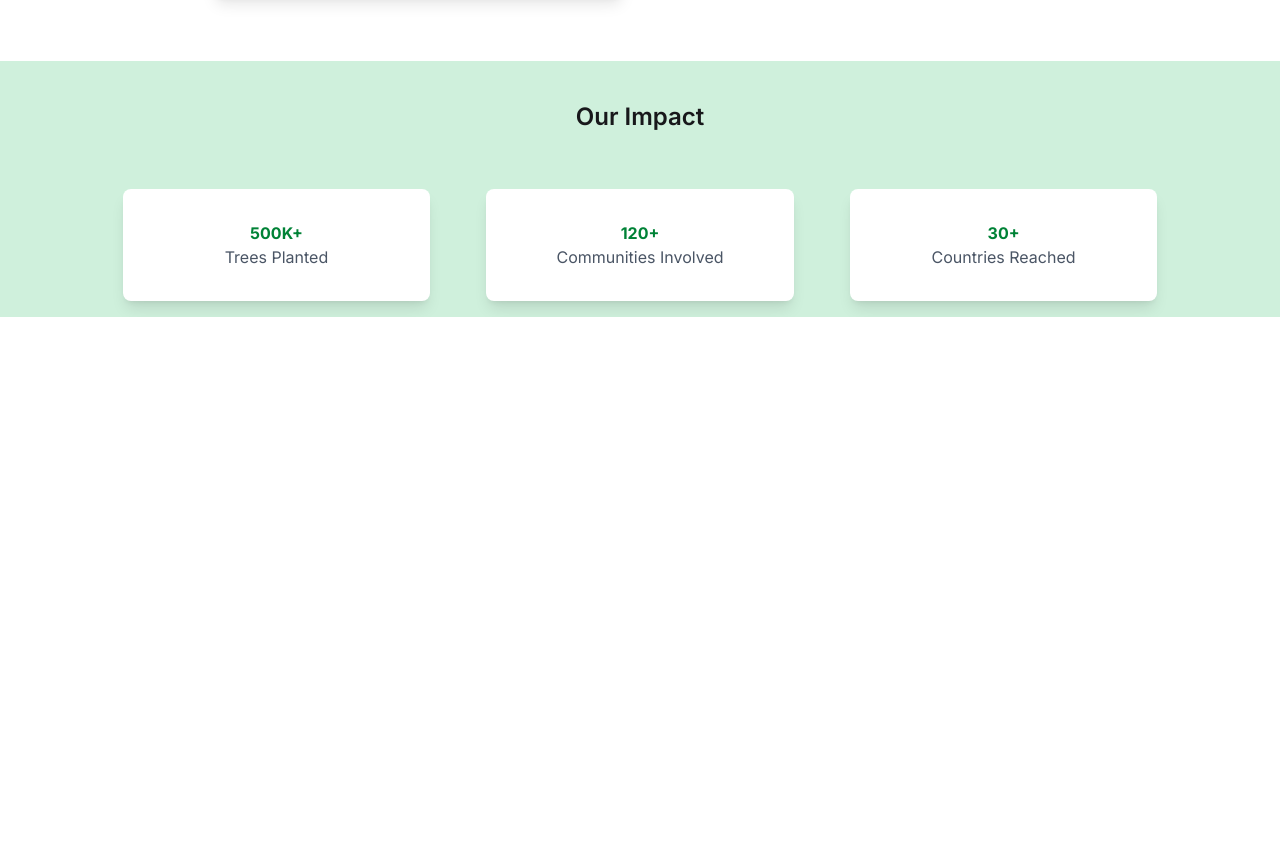
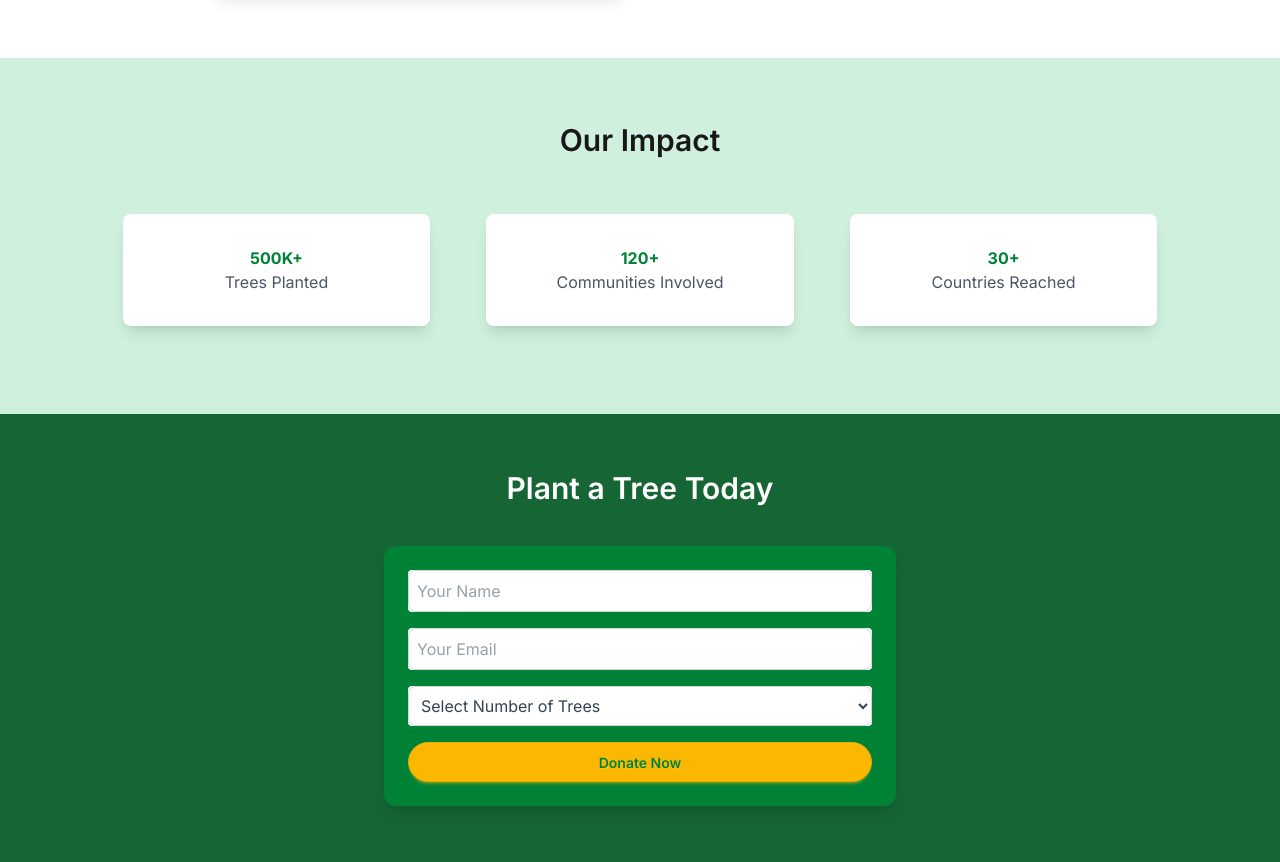
Before and after one commit to tanvirnish/green-earth-assignment, a plain HTML site: page index.html in a window 1280 px wide. Shown: the part 895-1757 px from the top of the page. Before the commit the page ends 1212 px from the top, so only its background shows below. Drawn offline with nearby package versions, Linux system fonts and the light colour scheme.

Commit message:
Plant a Tree Today Section create  & responsive

```diff
--- a/index.html
+++ b/index.html
@@ -59,26 +59,32 @@
     <!-- HERO SECTION START -->
     <section class="bg-green-100 flex flex-col md:flex-row items-center justify-between">
 
-        <div ><img src="./assets/hero-leaf1.png" alt=""></div>
+        <div><img src="./assets/hero-leaf1.png" alt=""></div>
 
-        <div class="flex flex-col items-center text-center m-2 md:px-5">
-            <h1 class=" text-3xl md:text-4xl font-bold md:p-4">Plant a Tree, Grow a Future</h1>
-            <p class="text-gray-600 p-4">Join our mission to plant 1 million trees and make the Earth greener for future generations.</p>
-            <button class="btn btn-warning border-none  rounded-full hover:bg-[#15803d] hover:text-white  text-green-700 p-5 m-3">Get Involved</button>
+        <div class="flex flex-col items-center text-center m-2 md:px-2">
+            <h1 class=" text-3xl md:text-3xl lg:text-4xl font-bold ">Plant a Tree, Grow a Future</h1>
+            <p class="text-gray-600 text-[15px] lg:text-[16px] py-4">Join our mission to plant 1 million trees and make
+                the Earth greener for future generations.</p>
+            <button
+                class="btn btn-warning border-none  rounded-full hover:bg-[#15803d] hover:text-white  text-green-700 p-5 m-3">Get
+                Involved</button>
         </div>
-        <div class=" "><img   src="./assets/hero-leaf2.png" alt=""></div>
+        <div class=" "><img src="./assets/hero-leaf2.png" alt=""></div>
 
     </section>
     <!-- HERO SECTION END -->
     <!-- About the Campaign SECTION START -->
-     <section class="w-10/12 md:w-8/12 mx-auto my-16 ">
-        <h1 class="text-4xl font-semibold text-center mb-10" >About the Campaign</h1>
+    <section class="w-10/12 md:w-8/12 mx-auto my-16 ">
+        <h1 class="text-4xl font-semibold text-center mb-10">About the Campaign</h1>
         <div class=" flex flex-col md:flex-row items-center gap-8">
-            <div class="flex-1"><img class="max-w-full h-auto rounded-lg shadow-lg" src="./assets/about.png" alt=""></div>
-            <div class= "text-gray-600 text-justify flex-1  ">
-                <p >Green Earth is a global tree plantation initiative dedicated to fighting climate change. Since our start, we’ve planted
-                over 500,000 trees worldwide. By joining our campaign, you help restore forests, create habitats for wildlife, and
-                combat global warming.</p>
+            <div class="flex-1"><img class="max-w-full h-auto rounded-lg shadow-lg" src="./assets/about.png" alt="">
+            </div>
+            <div class="text-gray-600 text-justify flex-1  ">
+                <p>Green Earth is a global tree plantation initiative dedicated to fighting climate change. Since our
+                    start, we’ve planted
+                    over 500,000 trees worldwide. By joining our campaign, you help restore forests, create habitats for
+                    wildlife, and
+                    combat global warming.</p>
                 <ul class="list-disc list-inside ml-3">
                     <li>Restoration of natural habitats</li>
                     <li>Improvement of air quality</li>
@@ -88,11 +94,11 @@
 
             </div>
         </div>
-     </section>
+    </section>
     <!-- About the Campaign SECTION END -->
     <!-- Our Impact SECTION START -->
-     <section class="bg-[#CFF0DC]">
-        <h3 class="text-center text-2xl font-semibold py-10">Our Impact</h3>
+    <section class="bg-[#CFF0DC] py-6">
+        <h3 class="text-center text-3xl font-semibold p-10">Our Impact</h3>
         <div class=" grid grid-cols-1 md:grid-cols-3 gap-6 w-10/12  md:w-10/12 mx-auto mb-12">
             <div class=" bg-white rounded-lg shadow-lg p-8 m-4 text-center">
                 <p class="text-green-700 font-bold">500K+</p>
@@ -107,8 +113,38 @@
                 <p class="text-gray-600">Countries Reached</p>
             </div>
         </div>
-     </section>
+    </section>
     <!-- Our Impact SECTION END -->
+    <!-- Plant a Tree Today SECTION START -->
+    <section class="bg-[#166534] p-14">
+        <h1 class="text-center text-white text-3xl font-semibold pb-10">Plant a Tree Today</h1>
+
+
+        <form action="" class="max-w-lg mx-auto  bg-green-700 p-6 rounded-xl shadow-lg text-gray-700">
+            <div class="mb-4 bg-white rounded">
+                <input class="border border-gray-300 p-2 w-full rounded-lg" type="text" id="name"
+                    placeholder="Your Name" required>
+            </div>
+            <div class="mb-4 bg-white rounded">
+                <input class="border border-gray-300 p-2 w-full rounded-lg" type="email" id="email"
+                    placeholder="Your Email" required>
+            </div>
+            <div class="mb-4 bg-white rounded">
+                <select class="border border-gray-300 p-2 w-full rounded-lg" name="trees" id="trees" required>
+                    <option value disabled selected>Select Number of Trees</option>
+                    <option value="1">1 Tree -$5</option>
+                    <option value="5">1 Tree -$25</option>
+                    <option value="10">1 Tree -$50</option>
+                    <option value="20">1 Tree -$100</option>
+                </select>
+            </div>
+            <button type="submit" class="btn btn-warning rounded-full w-full text-green-700">Donate Now</button>
+
+        </form>
+
+    </section>
+    <!-- Plant a Tree Today SECTION END -->
+
 </body>
 
 </html>
```
